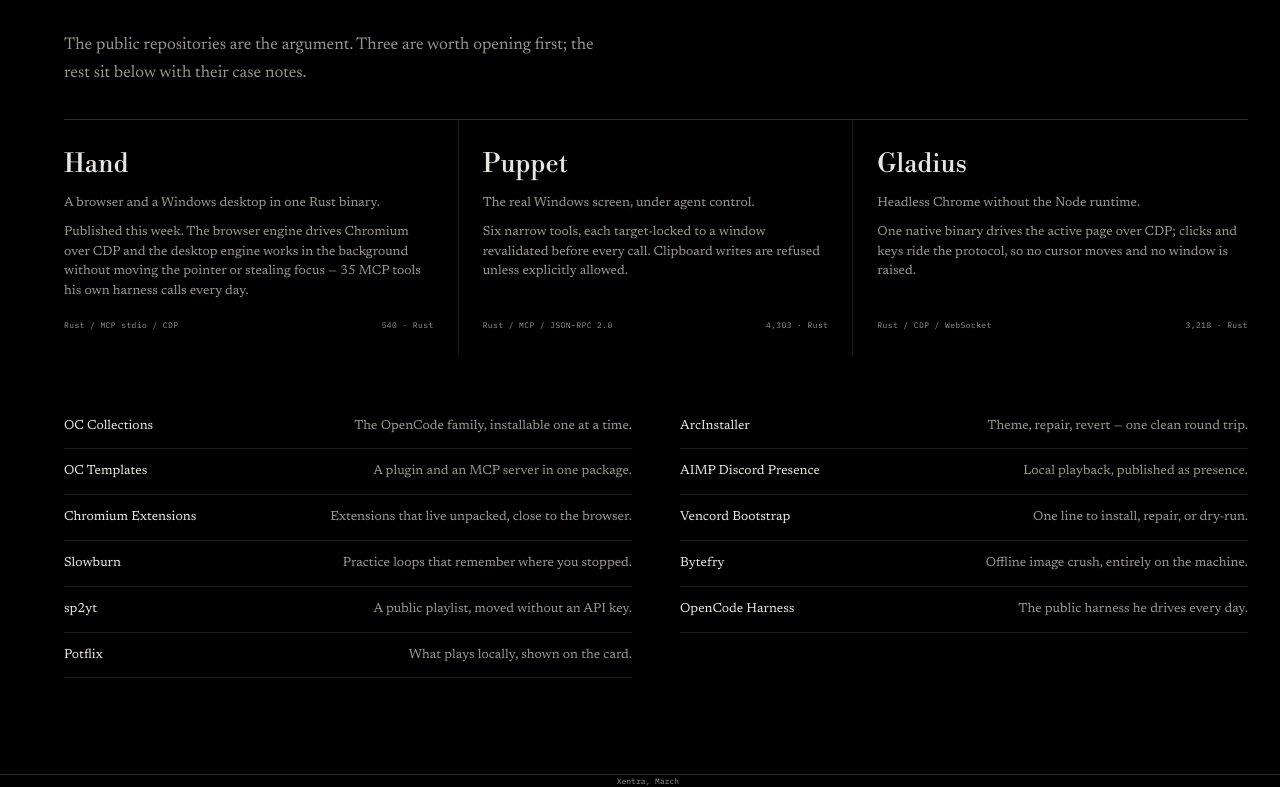
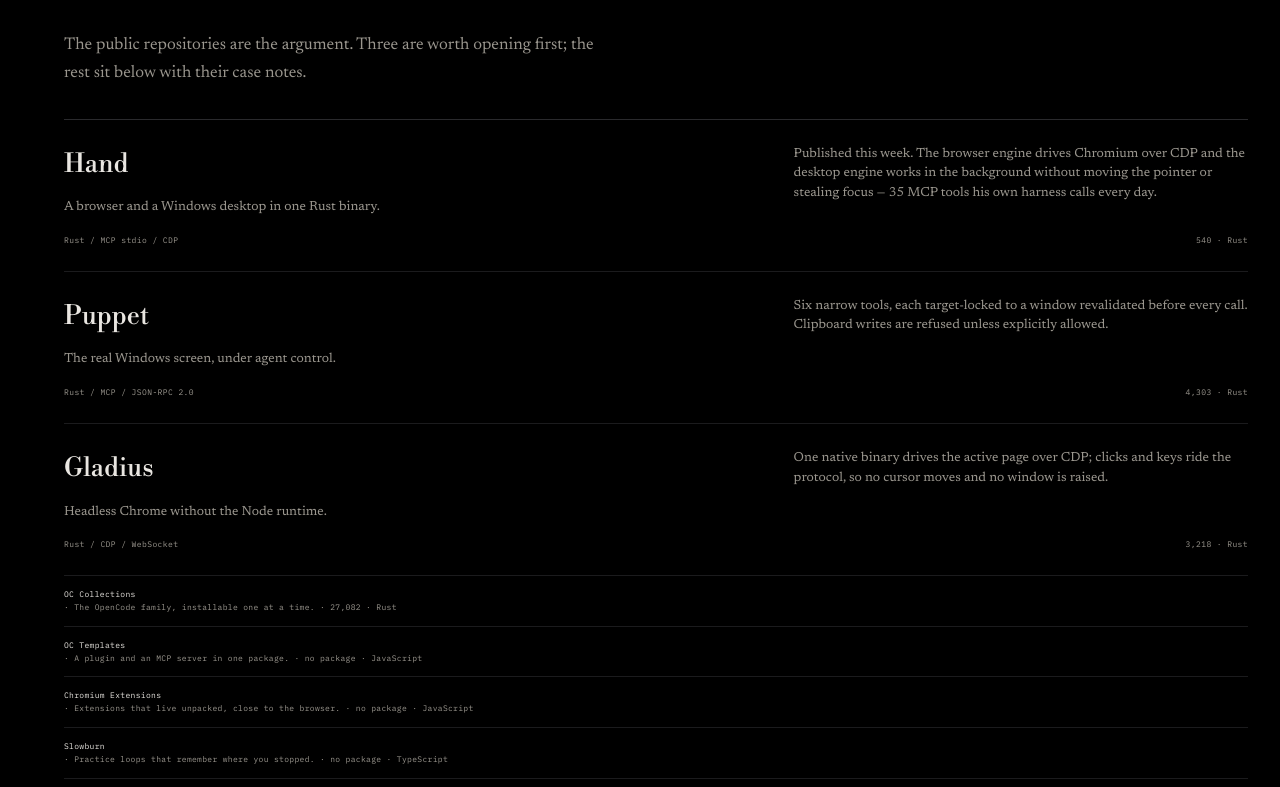
Before and after one commit to nathwn12/nathwn12.github.io, a React (Vite) app: page / in a window 1280 px wide. Shown: the part 1616-2403 px from the top of the page. Built offline with nearby package versions, Linux system fonts and the light colour scheme.

Commit message:
refactor(shelf): make the open source one ledger

```diff
--- a/src/components/LedgerPage.tsx
+++ b/src/components/LedgerPage.tsx
@@ -33,6 +33,10 @@ const SECTIONS = [
   { id: "method", index: "04", label: "Approach" },
   { id: "contact", index: "05", label: "Contact" },
 ] as const;
+
+/** Lifetime downloads as the ledger prints them: a figure, or no package. */
+const lifetimeOf = (row: { lifetime: number | null }): string =>
+  row.lifetime !== null ? row.lifetime.toLocaleString("en-US") : "no package";
 
 function Cluster({
   id,
@@ -230,35 +234,32 @@ export default function LedgerPage() {
 
         <Cluster id="work" index="02" label="Open Source" variant="wc" active={active}>
           <p className="intro">{workShelfIntro}</p>
-          <div className="cards">
+          <div className="ledger">
             {featuredRows.map((row) => (
-              <div className="card" key={row.dir}>
-                <h3>
-                  <a href={row.url} target="_blank" rel="noreferrer">
-                    {row.name}
-                  </a>
-                </h3>
-                <p className="claim">{row.claim}</p>
-                <p className="detail">{row.detail}</p>
-                <div className="foot">
+              <a
+                className="tier-a"
+                key={row.dir}
+                href={row.url}
+                target="_blank"
+                rel="noreferrer"
+              >
+                <span className="a-head">
+                  <span className="a-name">{row.name}</span>
+                  <span className="claim a-claim">{row.claim}</span>
+                </span>
+                <span className="a-detail">{row.detail}</span>
+                <span className="a-foot">
                   <span>{row.tech.join(" / ")}</span>
-                  <span>
-                    {row.lifetime !== null
-                      ? row.lifetime.toLocaleString("en-US")
-                      : "no package"}{" · "}
-                    {row.language}
-                  </span>
-                </div>
-              </div>
+                  <span>{`${lifetimeOf(row)} · ${row.language}`}</span>
+                </span>
+              </a>
             ))}
-          </div>
-          <div className="list">
             {indexRows.map((row) => (
-              <div className="item" key={row.dir}>
-                <a className="nm" href={row.url} target="_blank" rel="noreferrer">
+              <div className="tier-b" key={row.dir}>
+                <a href={row.url} target="_blank" rel="noreferrer">
                   {row.name}
                 </a>
-                <span className="cl">{row.claim}</span>
+                {` · ${row.claim} · ${lifetimeOf(row)} · ${row.language}`}
               </div>
             ))}
           </div>
--- a/src/styles/ledger.css
+++ b/src/styles/ledger.css
@@ -849,8 +849,9 @@
   margin: 0;
 }
 
-/* 02 Open Source — a ruled three-column band, then a ruled two-column table.
-   No boxes: the only surfaces are the hairlines between the entries. */
+/* 02 Open Source — one continuous ledger. Tier is a height, not a section:
+   the whole tier-A row is the link; tier B links only the name. Hairlines
+   are the only surface, and every row carries lifetime and language. */
 .wc .intro {
   max-width: var(--measure);
   font-size: var(--text-lede);
@@ -859,92 +860,83 @@
   text-wrap: pretty;
 }
 
-.wc .cards {
-  display: grid;
-  grid-template-columns: repeat(3, 1fr);
+.wc .ledger {
   border-block-start: 1px solid var(--color-rule-strong);
   margin-block-start: var(--space-32);
 }
 
-.wc .card {
-  padding: var(--space-24);
-  display: flex;
-  flex-direction: column;
-  min-height: 236px;
-  border-inline-end: 1px solid var(--color-rule);
+.wc .tier-a,
+.wc .tier-b {
+  display: grid;
+  border-block-end: 1px solid var(--color-rule);
+  color: var(--color-ink);
+  text-decoration: none;
 }
 
-.wc .card:first-child {
-  padding-inline-start: 0;
+.wc .tier-a {
+  grid-template-columns: minmax(0, 3fr) minmax(0, 2fr);
+  align-content: center;
+  column-gap: var(--space-48);
+  row-gap: var(--space-8);
+  min-height: 96px;
+  padding-block: var(--space-24);
 }
 
-.wc .card:last-child {
-  padding-inline-end: 0;
-  border-inline-end: 0;
+.wc .tier-a:hover,
+.wc .tier-a:focus-visible {
+  border-block-end-color: var(--color-signal);
 }
 
-.wc .card h3 {
+.wc .a-head {
+  display: grid;
+  row-gap: var(--space-4);
+}
+
+.wc .a-name {
   font-family: var(--font-display);
   font-size: var(--text-figure-sm);
-  margin: 0 0 var(--space-8);
   font-weight: 400;
   text-wrap: balance;
 }
 
-.wc .card h3 a {
-  color: var(--color-ink);
-  text-decoration: none;
+.wc .a-claim {
+  font-size: var(--text-detail);
 }
 
-.wc .card .claim {
-  font-size: var(--text-detail);
-  margin: 0 0 var(--space-8);
-}
-
-.wc .card .detail {
+.wc .a-detail {
+  grid-column: 2;
+  grid-row: 1 / span 2;
+  font-family: var(--font-text);
   font-size: var(--text-detail);
   line-height: 1.5;
   color: var(--color-ink-muted);
-  margin: 0 0 var(--space-12);
 }
 
-.wc .card .foot {
-  margin-block-start: auto;
+.wc .a-foot {
+  grid-column: 1 / -1;
   display: flex;
   justify-content: space-between;
   gap: var(--space-12);
   font-family: var(--font-data);
   font-size: var(--text-mono);
+  letter-spacing: 0.05em;
   color: var(--color-ink-muted);
-  letter-spacing: 0.05em;
 }
 
-.wc .list {
-  columns: 2;
-  column-gap: var(--space-48);
-  margin-block-start: var(--space-48);
+.wc .tier-b {
+  grid-template-columns: minmax(0, 1fr);
+  align-items: center;
+  min-height: 48px;
+  padding-block: var(--space-12);
+  font-family: var(--font-data);
+  font-size: var(--text-mono);
+  letter-spacing: 0.04em;
+  color: var(--color-ink-muted);
 }
 
-.wc .item {
-  break-inside: avoid;
-  padding: var(--space-12) 0;
-  border-block-end: 1px solid var(--color-rule);
-  display: flex;
-  justify-content: space-between;
-  align-items: baseline;
-  gap: var(--space-16);
-}
-
-.wc .item .nm {
-  font-size: var(--text-detail);
+.wc .tier-b a {
   color: var(--color-ink);
   text-decoration: none;
-}
-
-.wc .item .cl {
-  font-size: var(--text-detail);
-  color: var(--color-ink-muted);
-  text-align: right;
 }
 
 /* Below the desktop measure the spec column is too narrow to hold its rows.
@@ -998,22 +990,19 @@
     gap: var(--space-16) var(--space-32);
   }
 
-  .wc .cards {
-    grid-template-columns: 1fr;
+  .wc .tier-a {
+    grid-template-columns: minmax(0, 1fr);
+    column-gap: 0;
   }
 
-  .wc .card {
-    padding-inline: 0;
-    border-inline-end: 0;
-    border-block-end: 1px solid var(--color-rule);
+  .wc .a-detail {
+    grid-column: 1;
+    grid-row: auto;
   }
 
-  .wc .card:last-child {
-    border-block-end: 0;
-  }
-
-  .wc .list {
-    columns: 1;
+  .wc .a-foot {
+    flex-wrap: wrap;
+    gap: var(--space-4) var(--space-16);
   }
 
   .pc .node {
```
Also changed, not shown: 1 other file (tests, documents, lock files or other folders).
